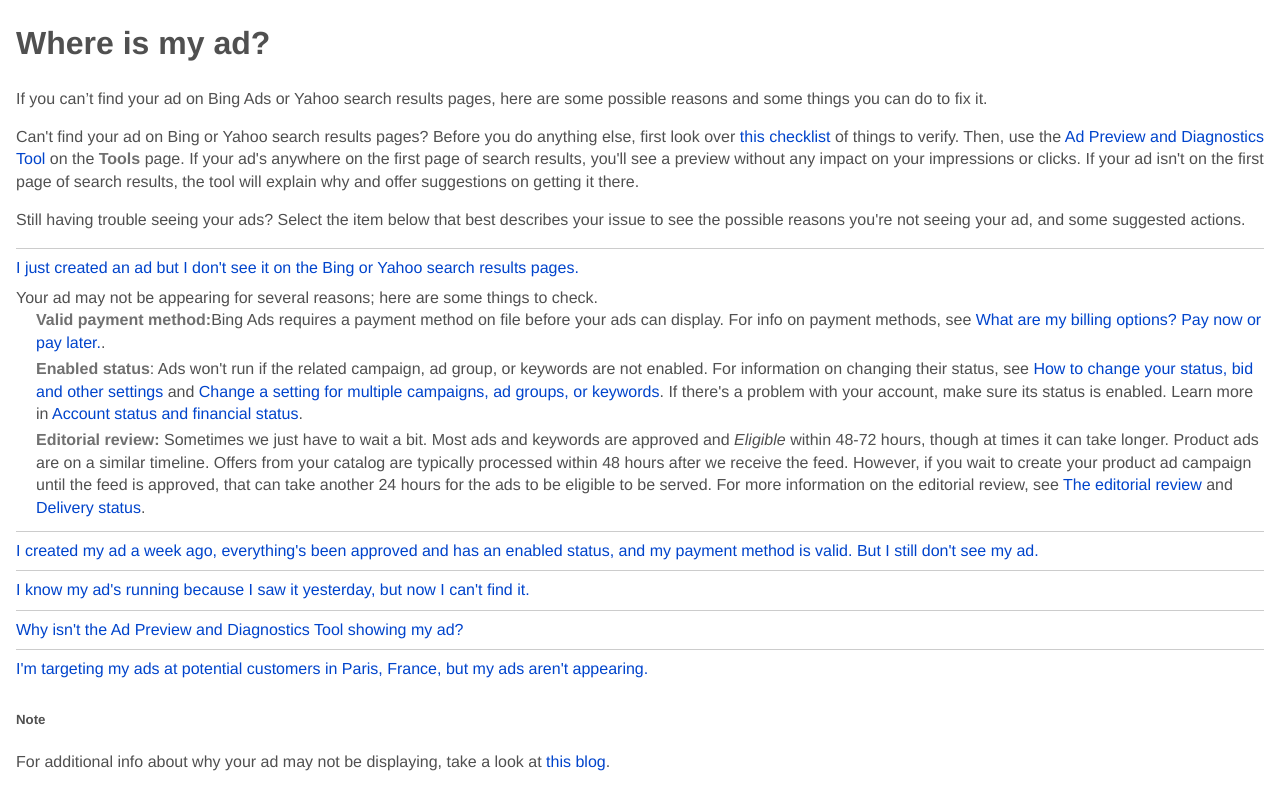
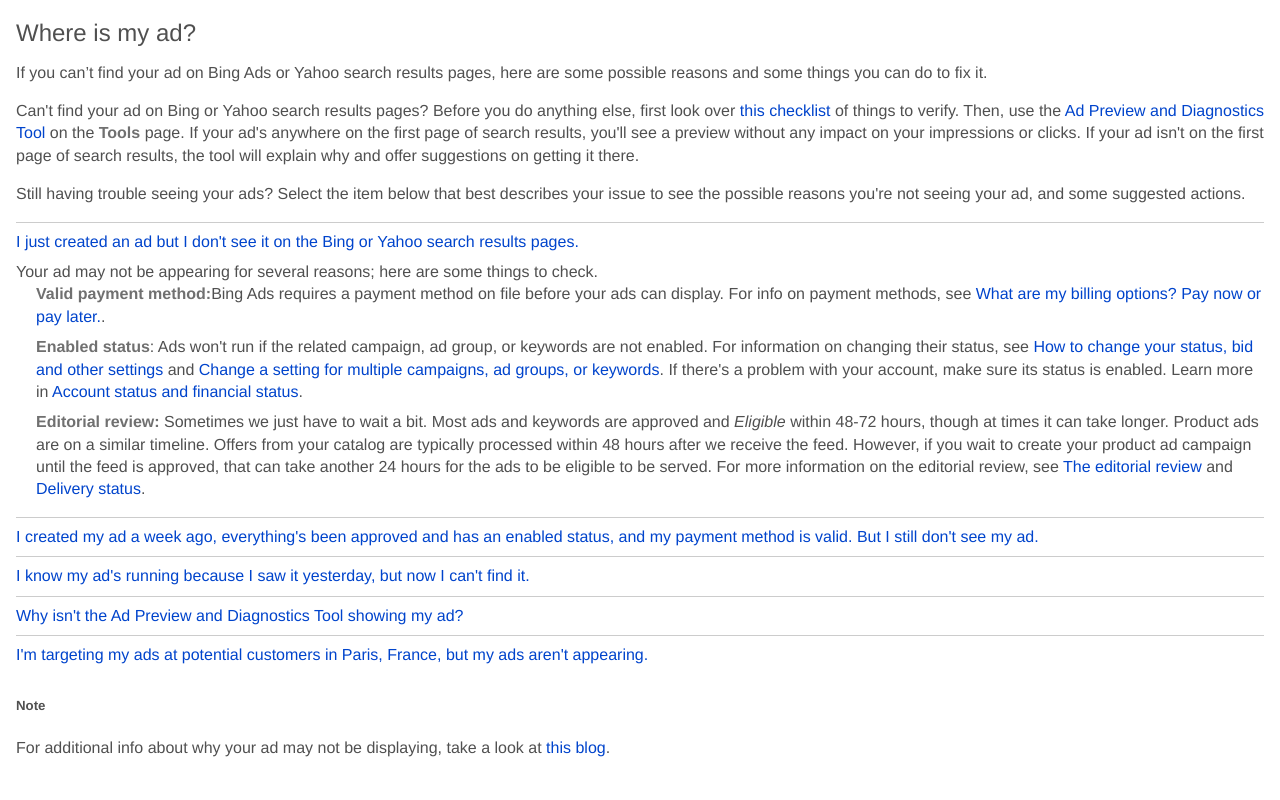
Before and after one commit to JamieChung/BingAds-simple-help-topic, a plain HTML site: page index.html in a window 1280 px wide. Both pictures are taken after a click on the link 297 px from the left and 267 px from the top of the page. Drawn offline with Linux system fonts and the light colour scheme.

Commit message:
Missing styles for h1 and some fine turning for li

```diff
--- a/css/main.css
+++ b/css/main.css
@@ -81,6 +81,12 @@
     color: #3399FF;
 }
 
+h1 {
+    font-weight: normal;
+    font-size: 1.5em;
+    margin: 0 0 0.5em 0;
+}
+
 span.ui_item {
     font-weight: bold;
     color: #707070;
@@ -102,7 +108,7 @@
     list-style-type: none !important;
 }
 .expando-body ul li {
-    padding-bottom: 0.25em;
+    padding-bottom: 0.5em;
 }
 
 strong {
```
